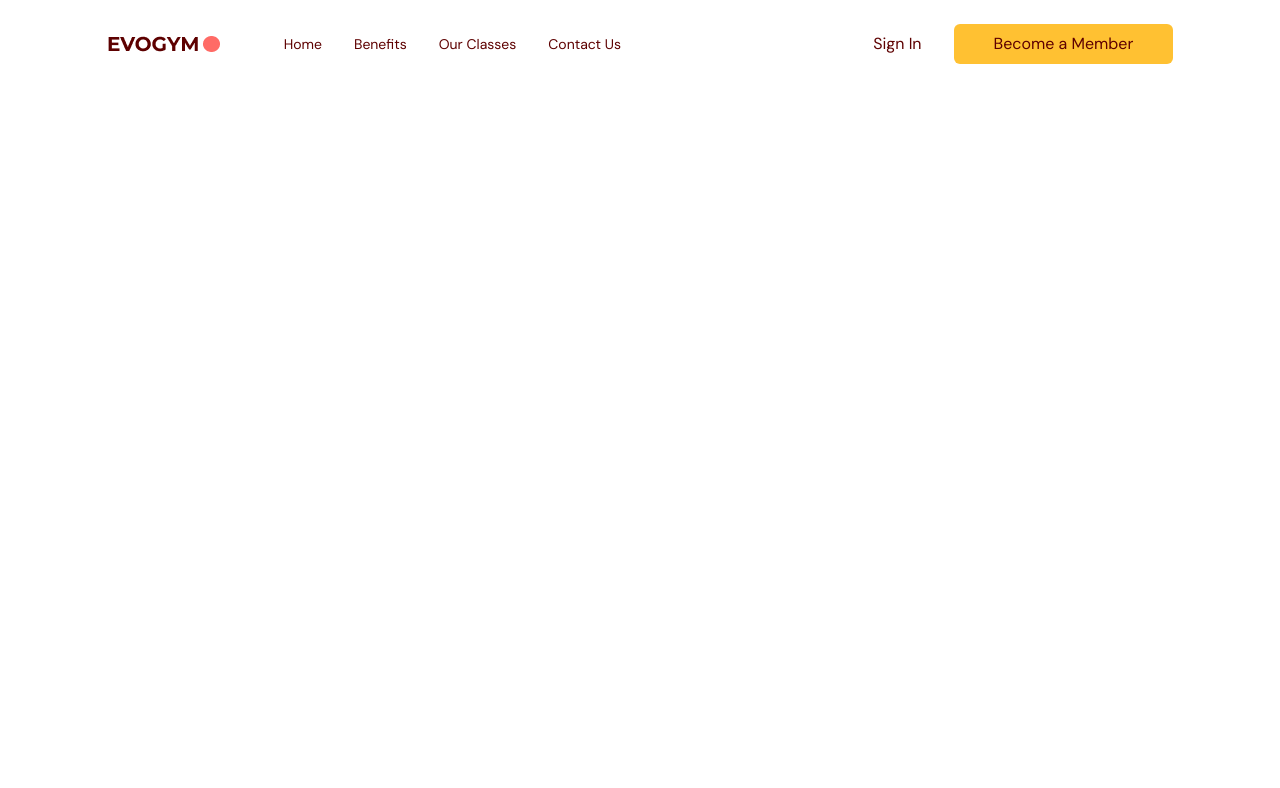
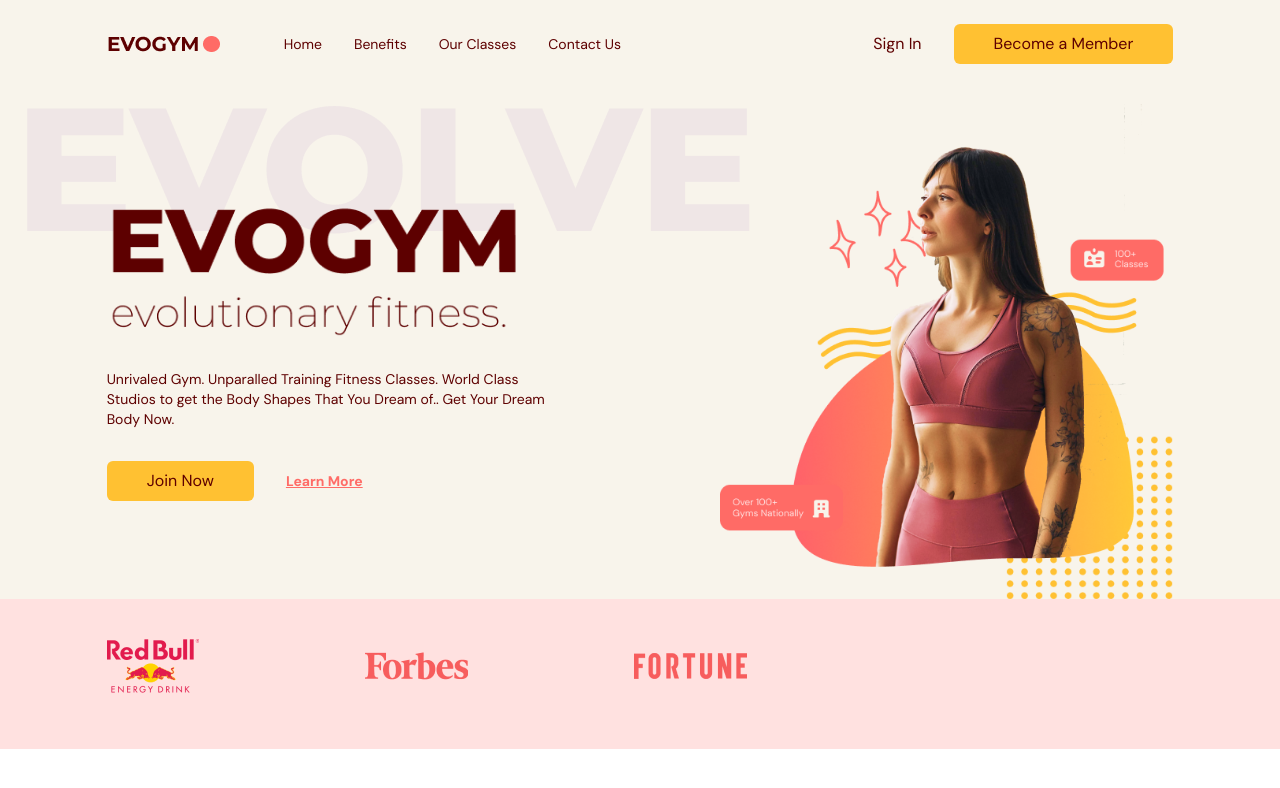
Before and after one commit to Sachin-RJ7/Gym-React-Typescript, a React (Vite) app: page / in a window 1280 px wide. Shown: the top 788 px of the page. Built offline with nearby package versions, Linux system fonts and the light colour scheme.

Commit message:
home section is done

```diff
--- a/src/App.tsx
+++ b/src/App.tsx
@@ -1,5 +1,6 @@
 import { useState, useEffect } from "react";
 import Navbar from "./components/Navbar/Navbar";
+import Home from "./components/Home/Home";
 import { SelectedPage } from "./shared/type";
 
 const App = () => {
@@ -28,6 +29,7 @@
         selectedPage={selectedPage}
         setSelectedPage={setSelectedPage}
       />
+      <Home setSelectedPage={setSelectedPage} />
     </div>
   );
 };
--- /dev/null
+++ b/src/components/Home/Home.tsx
@@ -0,0 +1,93 @@
+import useMediaQuery from "@/Hooks/useMediaQuery";
+import { SelectedPage } from "@/shared/type";
+
+import { motion } from "framer-motion";
+
+import ActionButton from "@/shared/ActionButton";
+import HomePageText from "@/assets/HomePageText.png";
+import HomePageGraphic from "@/assets/HomePageGraphic.png";
+import SponsorRedBull from "@/assets/SponsorRedBull.png";
+import SponsorForbes from "@/assets/SponsorForbes.png";
+import SponsorFortune from "@/assets/SponsorFortune.png";
+import AnchorLink from "react-anchor-link-smooth-scroll";
+
+type Props = {
+  setSelectedPage: (value: SelectedPage) => void;
+};
+
+const Home = ({ setSelectedPage }: Props) => {
+  const isAboveMediumScreens = useMediaQuery("(min-width: 1060px");
+
+  return (
+    <section id="home" className="gap-16 bg-gray-20 py-10 md:h-full md:pb-0">
+      <motion.div
+        className="md:flex mx-auto w-5/6 items-center justify-center md:h-5/6"
+        onViewportEnter={() => setSelectedPage(SelectedPage.Home)}
+      >
+        <div className="z-10 mt-32 md:basis-3/5">
+          <motion.div
+            className="md:-mt-20"
+            initial="hidden"
+            whileInView="visible"
+            viewport={{ once: true, amount: 0.5 }}
+            transition={{ duration: 0.5 }}
+            variants={{
+              hidden: { opacity: 0, x: -50 },
+              visible: { opacity: 1, x: 0 },
+            }}
+          >
+            <div className="relative">
+              <div className="before:absolute before:-top-20 before:-left-20 before:z-[-1]  md:before:content-evolvetext">
+                <img src={HomePageText} alt="home-page-text" />
+              </div>
+            </div>
+            <p className="mt-8 text-sm">
+              Unrivaled Gym. Unparalled Training Fitness Classes. World Class
+              Studios to get the Body Shapes That You Dream of.. Get Your Dream
+              Body Now.
+            </p>
+          </motion.div>
+          <motion.div
+            className="mt-8 flex items-center gap-8"
+            initial="hidden"
+            whileInView="visible"
+            viewport={{ once: true, amount: 0.5 }}
+            transition={{ delay: 0.2, duration: 0.5 }}
+            variants={{
+              hidden: { opacity: 0, x: -50 },
+              visible: { opacity: 1, x: 0 },
+            }}
+          >
+            <ActionButton setSelectedPage={setSelectedPage}>
+              Join Now
+            </ActionButton>
+            <AnchorLink
+              onClick={() => setSelectedPage(SelectedPage.ContactUs)}
+              href={`#${SelectedPage.ContactUs}`}
+              className="text-sm font-bold text-primary-500 underline hover:text-secondary-500"
+            >
+              <p>Learn More</p>
+            </AnchorLink>
+          </motion.div>
+        </div>
+        <div className="flex basis-3/5 justify-center md:z-10 md:ml-40 md:mt-16 md:justify-items-end">
+          <img src={HomePageGraphic} alt="home-page-graphic" />
+        </div>
+      </motion.div>
+
+      {isAboveMediumScreens && (
+        <div className="h-[150px] w-full bg-primary-100 py-10">
+          <div className="mx-auto w-5/6">
+            <div className="flex w-3/5 items-center justify-between gap-8">
+              <img src={SponsorRedBull} alt="sponsor-redbull" />
+              <img src={SponsorForbes} alt="sponsor-forbes" />
+              <img src={SponsorFortune} alt="sponsor-fortune" />
+            </div>
+          </div>
+        </div>
+      )}
+    </section>
+  );
+};
+
+export default Home;
```
